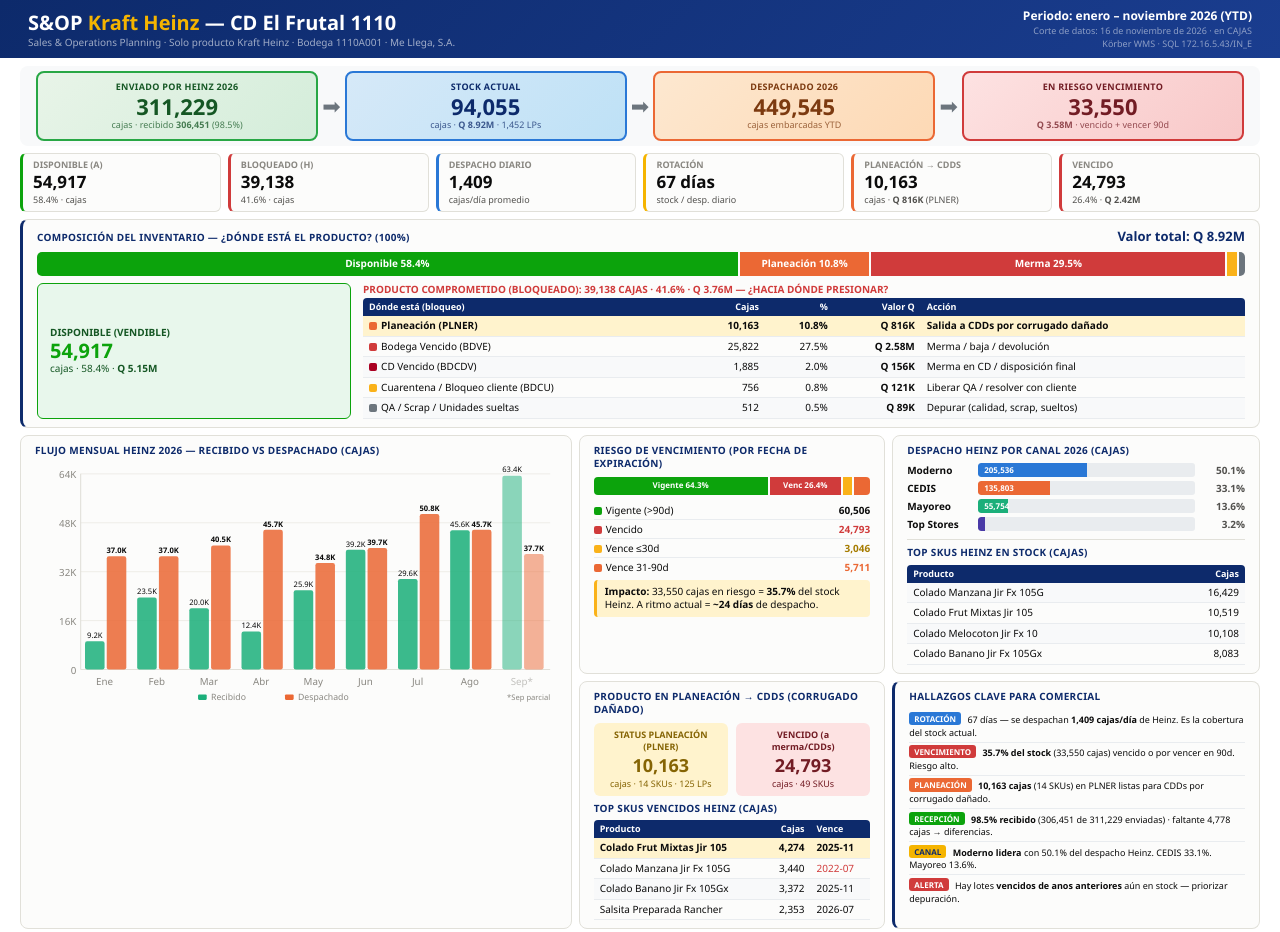
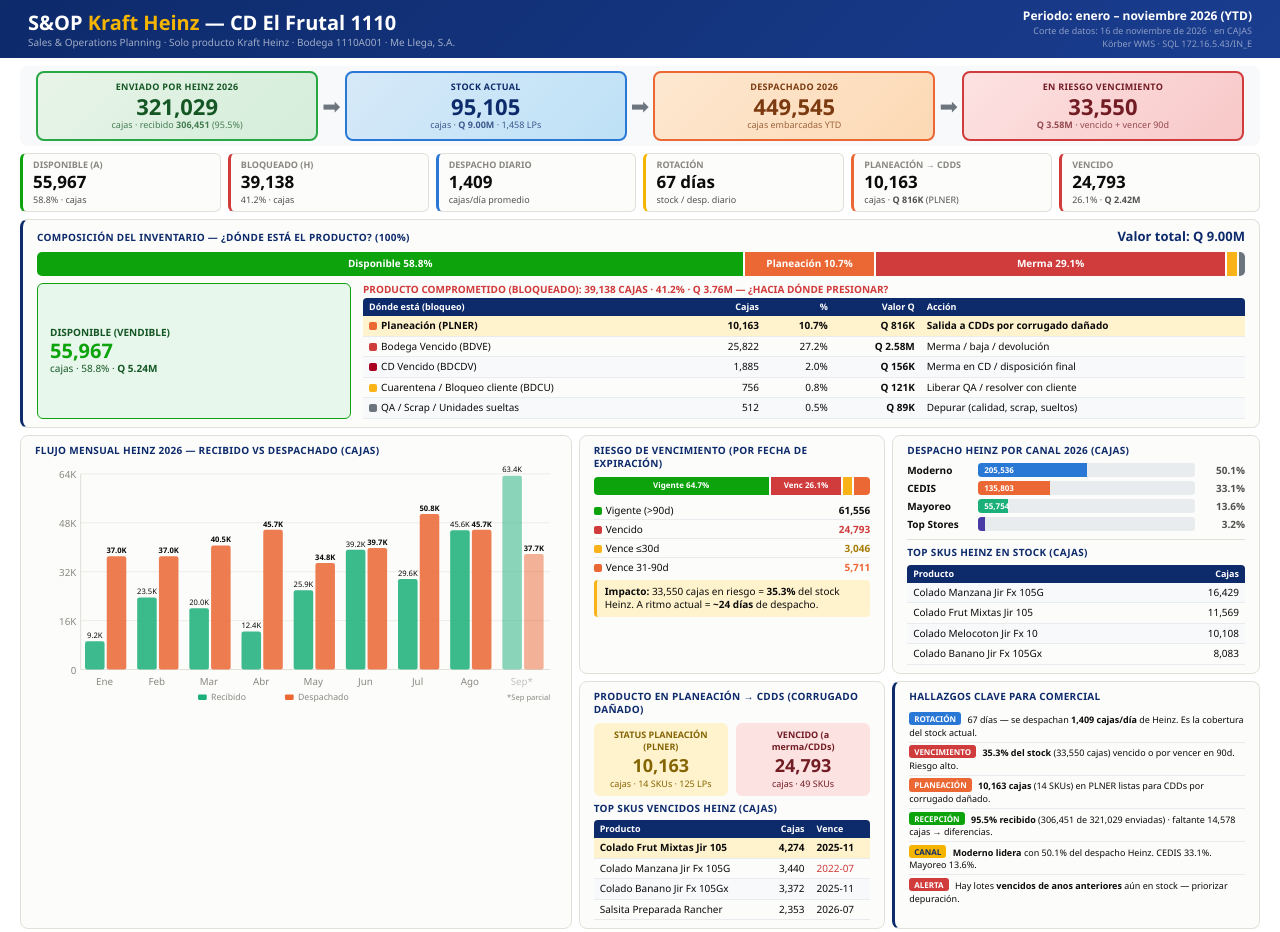
Before and after one commit to trujilloquezadacarlosdavid-hash/archivos-de-python, a plain HTML site: page INVENTARIO_DIRECTOR/INFOGRAFIA_SOP_DIRECTOR.html in a window 1280 px wide. Shown: the top 932 px of the page. Drawn offline with Linux system fonts and the light colour scheme.

Commit message:
Auto-sync 2026-11-16 05:00

```diff
--- a/INVENTARIO_DIRECTOR/INFOGRAFIA_SOP_DIRECTOR.html
+++ b/INVENTARIO_DIRECTOR/INFOGRAFIA_SOP_DIRECTOR.html
@@ -99,9 +99,9 @@ body { font-family:'Segoe UI',system-ui,sans-serif; background:#fff; color:var(-
 <div class="body">
   <!-- FLOW -->
   <div class="flow-bar">
-    <div class="fn fn-in"><div class="fn-lb">Enviado por Heinz 2026</div><div class="fn-v">311,229</div><div class="fn-s">cajas · recibido <b>306,451</b> (98.5%)</div></div>
+    <div class="fn fn-in"><div class="fn-lb">Enviado por Heinz 2026</div><div class="fn-v">321,029</div><div class="fn-s">cajas · recibido <b>306,451</b> (95.5%)</div></div>
     <div class="fa">&#10145;</div>
-    <div class="fn fn-st"><div class="fn-lb">Stock Actual</div><div class="fn-v">94,055</div><div class="fn-s">cajas · <b>Q 8.92M</b> · 1,452 LPs</div></div>
+    <div class="fn fn-st"><div class="fn-lb">Stock Actual</div><div class="fn-v">95,105</div><div class="fn-s">cajas · <b>Q 9.00M</b> · 1,458 LPs</div></div>
     <div class="fa">&#10145;</div>
     <div class="fn fn-out"><div class="fn-lb">Despachado 2026</div><div class="fn-v">449,545</div><div class="fn-s">cajas embarcadas YTD</div></div>
     <div class="fa">&#10145;</div>
@@ -110,39 +110,39 @@ body { font-family:'Segoe UI',system-ui,sans-serif; background:#fff; color:var(-
 
   <!-- KPIs -->
   <div class="kpis">
-    <div class="kp" style="border-left-color:var(--verde)"><div class="kp-lb">Disponible (A)</div><div class="kp-v">54,917</div><div class="kp-s">58.4% · cajas</div></div>
-    <div class="kp" style="border-left-color:var(--rojo)"><div class="kp-lb">Bloqueado (H)</div><div class="kp-v">39,138</div><div class="kp-s">41.6% · cajas</div></div>
+    <div class="kp" style="border-left-color:var(--verde)"><div class="kp-lb">Disponible (A)</div><div class="kp-v">55,967</div><div class="kp-s">58.8% · cajas</div></div>
+    <div class="kp" style="border-left-color:var(--rojo)"><div class="kp-lb">Bloqueado (H)</div><div class="kp-v">39,138</div><div class="kp-s">41.2% · cajas</div></div>
     <div class="kp" style="border-left-color:var(--azulC)"><div class="kp-lb">Despacho Diario</div><div class="kp-v">1,409</div><div class="kp-s">cajas/d&iacute;a promedio</div></div>
     <div class="kp" style="border-left-color:var(--dorado)"><div class="kp-lb">Rotaci&oacute;n</div><div class="kp-v">67 d&iacute;as</div><div class="kp-s">stock / desp. diario</div></div>
     <div class="kp" style="border-left-color:var(--naranja)"><div class="kp-lb">Planeaci&oacute;n &rarr; CDDs</div><div class="kp-v">10,163</div><div class="kp-s">cajas · <b>Q 816K</b> (PLNER)</div></div>
-    <div class="kp" style="border-left-color:var(--rojo)"><div class="kp-lb">Vencido</div><div class="kp-v">24,793</div><div class="kp-s">26.4% · <b>Q 2.42M</b></div></div>
+    <div class="kp" style="border-left-color:var(--rojo)"><div class="kp-lb">Vencido</div><div class="kp-v">24,793</div><div class="kp-s">26.1% · <b>Q 2.42M</b></div></div>
   </div>
 
   <!-- COMPOSICION 100% -->
   <div class="card" style="border-left:3px solid var(--azul)">
     <div style="display:flex;justify-content:space-between;align-items:baseline;margin-bottom:6px">
       <div class="card-t" style="margin:0">Composici&oacute;n del Inventario — &iquest;d&oacute;nde est&aacute; el producto? (100%)</div>
-      <div style="font-size:13px;font-weight:800;color:var(--azul)">Valor total: Q 8.92M</div>
+      <div style="font-size:13px;font-weight:800;color:var(--azul)">Valor total: Q 9.00M</div>
     </div>
     <div style="display:flex;height:24px;border-radius:5px;overflow:hidden;gap:2px;margin-bottom:7px">
-      <div style="width:58.4%;background:var(--verde);display:flex;align-items:center;justify-content:center;color:#fff;font-size:10px;font-weight:700">Disponible 58.4%</div>
-      <div style="width:10.8%;background:var(--naranja);display:flex;align-items:center;justify-content:center;color:#fff;font-size:10px;font-weight:700">Planeaci&oacute;n 10.8%</div>
-      <div style="width:29.5%;background:var(--rojo);display:flex;align-items:center;justify-content:center;color:#fff;font-size:10px;font-weight:700">Merma 29.5%</div>
+      <div style="width:58.8%;background:var(--verde);display:flex;align-items:center;justify-content:center;color:#fff;font-size:10px;font-weight:700">Disponible 58.8%</div>
+      <div style="width:10.7%;background:var(--naranja);display:flex;align-items:center;justify-content:center;color:#fff;font-size:10px;font-weight:700">Planeaci&oacute;n 10.7%</div>
+      <div style="width:29.1%;background:var(--rojo);display:flex;align-items:center;justify-content:center;color:#fff;font-size:10px;font-weight:700">Merma 29.1%</div>
       <div style="width:0.8%;background:var(--warn)" title="Cuarentena"></div>
       <div style="width:0.5%;background:var(--gris3)" title="Otros"></div>
     </div>
     <div style="display:flex;gap:12px;align-items:stretch">
       <div style="flex:0 0 26%;background:#e8f7ec;border:1px solid var(--verde);border-radius:6px;padding:7px 12px;display:flex;flex-direction:column;justify-content:center">
         <div style="font-size:10px;font-weight:700;color:#155724;text-transform:uppercase">Disponible (vendible)</div>
-        <div style="font-size:20px;font-weight:800;color:var(--verde);line-height:1.1">54,917</div>
-        <div style="font-size:10px;color:#155724">cajas · 58.4% · <b>Q 5.15M</b></div>
+        <div style="font-size:20px;font-weight:800;color:var(--verde);line-height:1.1">55,967</div>
+        <div style="font-size:10px;color:#155724">cajas · 58.8% · <b>Q 5.24M</b></div>
       </div>
       <div style="flex:1">
-        <div style="font-size:10px;font-weight:700;color:var(--rojo);text-transform:uppercase;margin-bottom:2px">Producto comprometido (bloqueado): 39,138 cajas · 41.6% · Q 3.76M — &iquest;hacia d&oacute;nde presionar?</div>
+        <div style="font-size:10px;font-weight:700;color:var(--rojo);text-transform:uppercase;margin-bottom:2px">Producto comprometido (bloqueado): 39,138 cajas · 41.2% · Q 3.76M — &iquest;hacia d&oacute;nde presionar?</div>
         <table class="mt" style="font-size:10px">
           <tr><th>D&oacute;nde est&aacute; (bloqueo)</th><th style="text-align:right">Cajas</th><th style="text-align:right">%</th><th style="text-align:right">Valor Q</th><th>Acci&oacute;n</th></tr>
-          <tr class="hl"><td><span class="dot" style="background:var(--naranja)"></span>Planeaci&oacute;n (PLNER)</td><td style="text-align:right">10,163</td><td style="text-align:right">10.8%</td><td style="text-align:right"><b>Q 816K</b></td><td>Salida a CDDs por corrugado da&ntilde;ado</td></tr>
-          <tr><td><span class="dot" style="background:var(--rojo)"></span>Bodega Vencido (BDVE)</td><td style="text-align:right">25,822</td><td style="text-align:right">27.5%</td><td style="text-align:right"><b>Q 2.58M</b></td><td>Merma / baja / devoluci&oacute;n</td></tr>
+          <tr class="hl"><td><span class="dot" style="background:var(--naranja)"></span>Planeaci&oacute;n (PLNER)</td><td style="text-align:right">10,163</td><td style="text-align:right">10.7%</td><td style="text-align:right"><b>Q 816K</b></td><td>Salida a CDDs por corrugado da&ntilde;ado</td></tr>
+          <tr><td><span class="dot" style="background:var(--rojo)"></span>Bodega Vencido (BDVE)</td><td style="text-align:right">25,822</td><td style="text-align:right">27.2%</td><td style="text-align:right"><b>Q 2.58M</b></td><td>Merma / baja / devoluci&oacute;n</td></tr>
           <tr><td><span class="dot" style="background:#a02;"></span>CD Vencido (BDCDV)</td><td style="text-align:right">1,885</td><td style="text-align:right">2.0%</td><td style="text-align:right"><b>Q 156K</b></td><td>Merma en CD / disposici&oacute;n final</td></tr>
           <tr><td><span class="dot" style="background:var(--warn)"></span>Cuarentena / Bloqueo cliente (BDCU)</td><td style="text-align:right">756</td><td style="text-align:right">0.8%</td><td style="text-align:right"><b>Q 121K</b></td><td>Liberar QA / resolver con cliente</td></tr>
           <tr><td><span class="dot" style="background:var(--gris3)"></span>QA / Scrap / Unidades sueltas</td><td style="text-align:right">512</td><td style="text-align:right">0.5%</td><td style="text-align:right"><b>Q 89K</b></td><td>Depurar (calidad, scrap, sueltos)</td></tr>
@@ -222,18 +222,18 @@ body { font-family:'Segoe UI',system-ui,sans-serif; background:#fff; color:var(-
     <div class="card">
       <div class="card-t">Riesgo de Vencimiento (por fecha de expiraci&oacute;n)</div>
       <div class="rbar">
-        <div class="rseg" style="width:64.3%;background:var(--verde)">Vigente 64.3%</div>
-        <div class="rseg" style="width:26.4%;background:var(--rojo)">Venc 26.4%</div>
+        <div class="rseg" style="width:64.7%;background:var(--verde)">Vigente 64.7%</div>
+        <div class="rseg" style="width:26.1%;background:var(--rojo)">Venc 26.1%</div>
         <div class="rseg" style="width:3.2%;background:var(--warn)"></div>
-        <div class="rseg" style="width:6.1%;background:var(--naranja)"></div>
+        <div class="rseg" style="width:6.0%;background:var(--naranja)"></div>
       </div>
       <div class="rl">
-        <div class="rl-r"><span><span class="dot" style="background:var(--verde)"></span>Vigente (&gt;90d)</span><span style="font-weight:700">60,506</span></div>
+        <div class="rl-r"><span><span class="dot" style="background:var(--verde)"></span>Vigente (&gt;90d)</span><span style="font-weight:700">61,556</span></div>
         <div class="rl-r"><span><span class="dot" style="background:var(--rojo)"></span>Vencido</span><span style="font-weight:700;color:var(--rojo)">24,793</span></div>
         <div class="rl-r"><span><span class="dot" style="background:var(--warn)"></span>Vence &le;30d</span><span style="font-weight:700;color:#a67c00">3,046</span></div>
         <div class="rl-r"><span><span class="dot" style="background:var(--naranja)"></span>Vence 31-90d</span><span style="font-weight:700;color:var(--naranja)">5,711</span></div>
       </div>
-      <div class="callout"><strong>Impacto:</strong> 33,550 cajas en riesgo = <strong>35.7%</strong> del stock Heinz. A ritmo actual = <strong>~24 d&iacute;as</strong> de despacho.</div>
+      <div class="callout"><strong>Impacto:</strong> 33,550 cajas en riesgo = <strong>35.3%</strong> del stock Heinz. A ritmo actual = <strong>~24 d&iacute;as</strong> de despacho.</div>
     </div>
 
     <!-- Canales -->
@@ -247,7 +247,7 @@ body { font-family:'Segoe UI',system-ui,sans-serif; background:#fff; color:var(-
         <div class="card-t" style="margin-bottom:5px">Top SKUs Heinz en Stock (cajas)</div>
         <table class="mt">
           <tr><th>Producto</th><th style="text-align:right">Cajas</th></tr>
-          <tr><td>Colado Manzana Jir Fx 105G</td><td style="text-align:right">16,429</td></tr><tr><td>Colado Frut Mixtas Jir 105</td><td style="text-align:right">10,519</td></tr><tr><td>Colado Melocoton Jir Fx 10</td><td style="text-align:right">10,108</td></tr><tr><td>Colado Banano Jir Fx 105Gx</td><td style="text-align:right">8,083</td></tr>
+          <tr><td>Colado Manzana Jir Fx 105G</td><td style="text-align:right">16,429</td></tr><tr><td>Colado Frut Mixtas Jir 105</td><td style="text-align:right">11,569</td></tr><tr><td>Colado Melocoton Jir Fx 10</td><td style="text-align:right">10,108</td></tr><tr><td>Colado Banano Jir Fx 105Gx</td><td style="text-align:right">8,083</td></tr>
         </table>
       </div>
     </div>
@@ -271,9 +271,9 @@ body { font-family:'Segoe UI',system-ui,sans-serif; background:#fff; color:var(-
       <div class="card-t">Hallazgos Clave para Comercial</div>
       <div class="ins">
         <div class="ins-r"><span class="tag" style="background:var(--azulC)">ROTACI&Oacute;N</span> 67 d&iacute;as — se despachan <strong>1,409 cajas/d&iacute;a</strong> de Heinz. Es la cobertura del stock actual.</div>
-        <div class="ins-r"><span class="tag" style="background:var(--rojo)">VENCIMIENTO</span> <strong>35.7% del stock</strong> (33,550 cajas) vencido o por vencer en 90d. Riesgo alto.</div>
+        <div class="ins-r"><span class="tag" style="background:var(--rojo)">VENCIMIENTO</span> <strong>35.3% del stock</strong> (33,550 cajas) vencido o por vencer en 90d. Riesgo alto.</div>
         <div class="ins-r"><span class="tag" style="background:var(--naranja)">PLANEACI&Oacute;N</span> <strong>10,163 cajas</strong> (14 SKUs) en PLNER listas para CDDs por corrugado da&ntilde;ado.</div>
-        <div class="ins-r"><span class="tag" style="background:var(--verde)">RECEPCI&Oacute;N</span> <strong>98.5% recibido</strong> (306,451 de 311,229 enviadas) · faltante 4,778 cajas &rarr; diferencias.</div>
+        <div class="ins-r"><span class="tag" style="background:var(--verde)">RECEPCI&Oacute;N</span> <strong>95.5% recibido</strong> (306,451 de 321,029 enviadas) · faltante 14,578 cajas &rarr; diferencias.</div>
         <div class="ins-r"><span class="tag" style="background:var(--dorado);color:var(--azul)">CANAL</span> <strong>Moderno lidera</strong> con 50.1% del despacho Heinz. CEDIS 33.1%. Mayoreo 13.6%.</div>
         <div class="ins-r"><span class="tag" style="background:var(--rojo)">ALERTA</span> Hay lotes <strong>vencidos de anos anteriores</strong> a&uacute;n en stock — priorizar depuraci&oacute;n.</div>
       </div>
```
Also changed, not shown: INVENTARIO_DIRECTOR/DETALLE_HEINZ.html (+4 -4 lines), INVENTARIO_DIRECTOR/refresco_log.txt.
